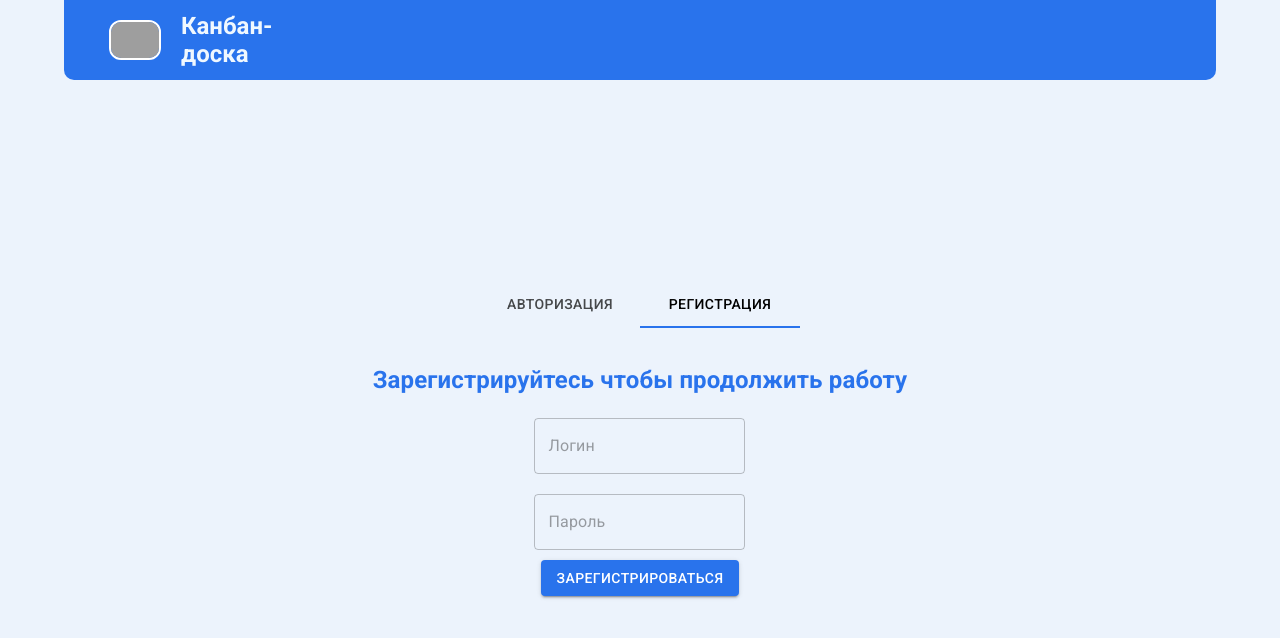
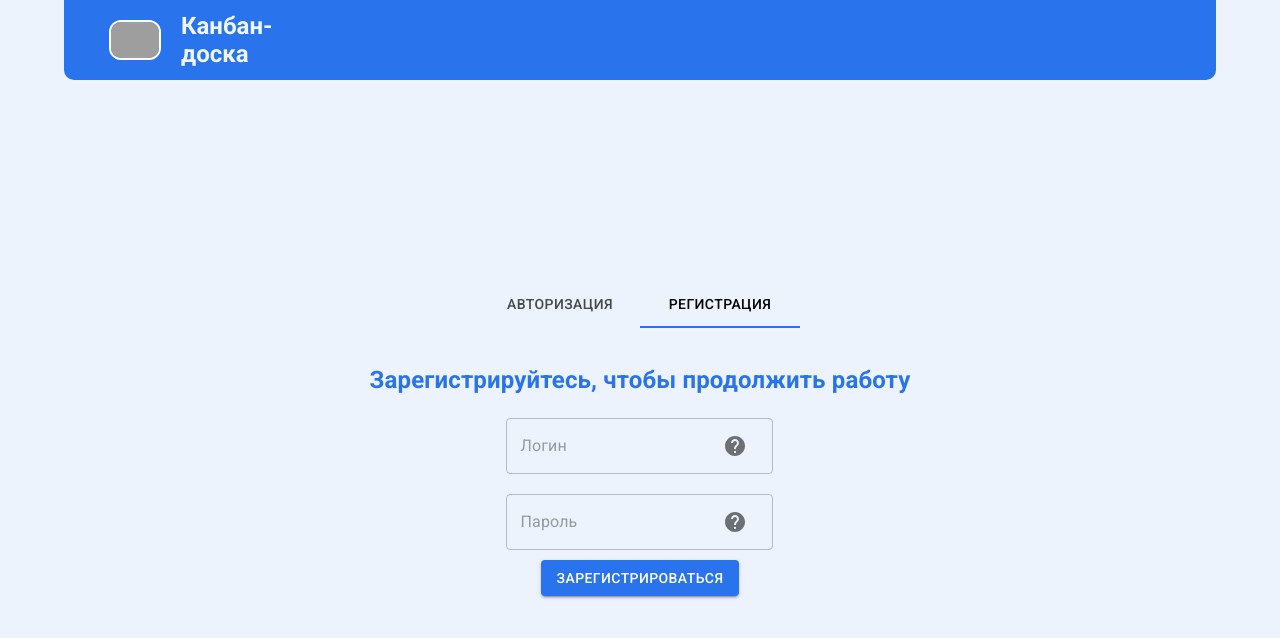
Before and after one commit to olewka40/KanBanBoard, a React (Create React App) app: page / in a window 1280 px wide. Both pictures are taken after a click on the tab "РЕГИСТРАЦИЯ". Shown: the top 638 px of the page. Built offline with nearby package versions, Linux system fonts and the light colour scheme; grey boxes are pictures that could not be loaded.

Commit message:
Исправил уведомления

```diff
--- a/src/App.js
+++ b/src/App.js
@@ -29,6 +29,7 @@ const GlobalStyle = createGlobalStyle`
     height: 100%;
     display: flex;
     justify-content: center;
+
   }
 `;
 
@@ -156,7 +157,6 @@ const App = () => {
               <Boards user={user} />
             </Route>
           </Switch>
-
         </AppContainer>
       </UserContext.Provider>
     </ThemeProvider>
@@ -175,7 +175,8 @@ const Main = styled.div`
   min-height: calc(100vh - 60px);
   padding-left: 0;
   padding-top: 20px;
-  box-sizing: border-box;
+  padding-bottom: 50px;
+
 `;
 const Welcome = styled.div`
   display: flex;
--- a/src/components/Auth/index.js
+++ b/src/components/Auth/index.js
@@ -7,11 +7,16 @@ import {
   Tabs,
   Tab,
   Box,
+  InputAdornment,
+  IconButton,
+  Tooltip,
   Typography
 } from "@material-ui/core";
 import { useContext, useState } from "react";
 import PropTypes from "prop-types";
 import { UserContext } from "../context/UserContext";
+import { useHistory } from "react-router-dom";
+import HelpIcon from "@material-ui/icons/Help";
 
 const isClean = value => {
   return value === "" || value === " ";
@@ -32,8 +37,7 @@ export const Auth = ({ setUser }) => {
     console.log(result);
     if (!result) {
       showAlert({
-        message:
-          "Пароль должен состоять из 8 символов,содержать цифру и  букву",
+        message: "Пароль должен состоять из 8 символов,содержать цифру и букву",
         severity: "warning"
       });
     }
@@ -54,6 +58,7 @@ export const Auth = ({ setUser }) => {
   };
   const [login, setLogin] = useState("");
   const [password, setPassword] = useState("");
+  const history = useHistory();
 
   const authorization = async () => {
     if (isClean(password) || isClean(login)) {
@@ -67,6 +72,7 @@ export const Auth = ({ setUser }) => {
         if (data.success) {
           setUser(data.user);
           localStorage.setItem("userSessionBoard", JSON.stringify(data.user));
+          history.push("/boards");
           showAlert({ message: data.message, severity: "success" });
         } else {
           showAlert({ message: data.message, severity: "warning" });
@@ -87,6 +93,8 @@ export const Auth = ({ setUser }) => {
           password
         })
         .then(({ data }) => {
+          setValue(0);
+
           showAlert({ message: data.message, severity: "success" });
         });
     }
@@ -101,7 +109,7 @@ export const Auth = ({ setUser }) => {
         <TabPanel value={value} index={0}>
           <Block>
             <HeaderTitle style={{ color: "#2973ec" }}>
-              Авторизируйтесь чтобы продолжить работу
+              Авторизируйтесь, чтобы продолжить работу
             </HeaderTitle>
 
             <TextField
@@ -136,7 +144,7 @@ export const Auth = ({ setUser }) => {
         <TabPanel value={value} index={1}>
           <Block>
             <HeaderTitle style={{ color: "#2973ec" }}>
-              Зарегистрируйтесь чтобы продолжить работу
+              Зарегистрируйтесь, чтобы продолжить работу
             </HeaderTitle>
 
             <TextField
@@ -147,6 +155,20 @@ export const Auth = ({ setUser }) => {
               onChange={e => {
                 setLogin(e.target.value);
               }}
+              InputProps={{
+                endAdornment: (
+                  <InputAdornment position="end">
+                    <Tooltip
+                      title="Логин с ограничением 2-20 символов, которыми могут быть буквы и цифры, первый символ обязательно буква"
+                      placement="right"
+                    >
+                      <IconButton aria-label="delete">
+                        <HelpIcon />
+                      </IconButton>
+                    </Tooltip>
+                  </InputAdornment>
+                )
+              }}
             />
             <TextField
               style={{ margin: 10 }}
@@ -156,6 +178,20 @@ export const Auth = ({ setUser }) => {
               value={password}
               onChange={e => {
                 setPassword(e.target.value);
+              }}
+              InputProps={{
+                endAdornment: (
+                  <InputAdornment position="end">
+                    <Tooltip
+                      title="Пароль должен состоять из 8 символов,содержать цифру и букву"
+                      placement="right"
+                    >
+                      <IconButton aria-label="delete">
+                        <HelpIcon />
+                      </IconButton>
+                    </Tooltip>
+                  </InputAdornment>
+                )
               }}
               onKeyPress={event => {
                 if (event.key === "Enter") {
--- a/src/components/Boards/Board.js
+++ b/src/components/Boards/Board.js
@@ -23,11 +23,10 @@ export const Board = ({ board, getBoards }) => {
           <BoardTitle to={`/board/${board._id}`}>
             Название доски: {board.name} <br />
             <br />
-            Дата создания:
-            {moment(board.createTime)
+            Дата создания:<> {moment(board.createTime)
               .lang("ru")
               .startOf()
-              .fromNow()}
+              .fromNow()}</>
             <br />
             <br /> Количество задач: {board.tasksCount}
           </BoardTitle>
--- a/src/components/Boards/addBoard.js
+++ b/src/components/Boards/addBoard.js
@@ -14,10 +14,16 @@ export const AddBoard = ({ getBoards }) => {
   const { user, showAlert } = useContext(UserContext);
 
   const createBoard = () => {
-    if (boardName === "" || boardName === " " || boardName === " ") {
+    if (
+      boardName === "" ||
+      boardName === " " ||
+      boardName === " " ||
+      boardName[0] === " "
+    ) {
+      setBoardName("");
       showAlert({
         message: "Введите название новой доски!",
-        severity: "error"
+        severity: "warning"
       });
 
       return;
--- a/src/components/Content/AddTask/index.js
+++ b/src/components/Content/AddTask/index.js
@@ -1,15 +1,28 @@
-import React, {useContext, useEffect, useState} from "react";
+import React, { useContext, useEffect, useState } from "react";
 import { Button, Card, CardContent, TextField } from "@material-ui/core";
 import AddIcon from "@material-ui/icons/Add";
 import { AddTaskComponent, SCardContent, Title } from "./styled";
 import { createNewTask } from "../../../axiosRequests/task";
-import {UserContext} from "../../context/UserContext";
+import { UserContext } from "../../context/UserContext";
 
 export const AddTask = ({ id, getBoard }) => {
   const [taskName, setTaskName] = useState("");
   const { showAlert } = useContext(UserContext);
   const createTask = () => {
-    if (taskName === "") return;
+    if (
+      taskName === "" ||
+      taskName === " " ||
+      taskName === " " ||
+      taskName[0] === " "
+    ) {
+      setTaskName("");
+      showAlert({
+        message: "Введите название новой задачи!",
+        severity: "warning"
+      });
+
+      return;
+    }
     createNewTask(id, taskName).then(({ data }) => {
       setTaskName("");
       getBoard();
--- a/src/components/Content/BoardTitle.js
+++ b/src/components/Content/BoardTitle.js
@@ -31,7 +31,7 @@ export const BoardTitleComponent = ({ board, getBoard, canEditAccess }) => {
     if (user) {
       if (board.private) {
         if (!canEditBoard()) {
-          history.push("/");
+          history.push("/boards");
         }
       }
     }
--- a/src/components/Content/TasksBoard/Task/styled.js
+++ b/src/components/Content/TasksBoard/Task/styled.js
@@ -13,12 +13,15 @@ const TaskContainer = styled.div`
   font-weight: bolder;
   padding: 7px 7px 7px 15px;
   word-break: break-word;
+  @media (min-width: 1270px) {
+    width: 150px;
+  }
   @media (min-width: 1366px) {
     width: 175px;
-  }@media (min-width: 2559px) {
+  }
+  @media (min-width: 2559px) {
     width: 350px;
   }
-
 `;
 const TaskName = styled.div``;
 
--- a/src/components/Content/TasksBoard/styled.js
+++ b/src/components/Content/TasksBoard/styled.js
@@ -18,6 +18,9 @@ const Title = styled.div`
   font-weight: bold;
   font-size: 16px;
   border-radius: 8px;
+  @media (min-width: 1270px) {
+    width: 150px;
+  }
   @media (min-width: 1366px) {
     width: 175px;
   }
```
Also changed, not shown: 1 other file (tests, documents, lock files or other folders).
